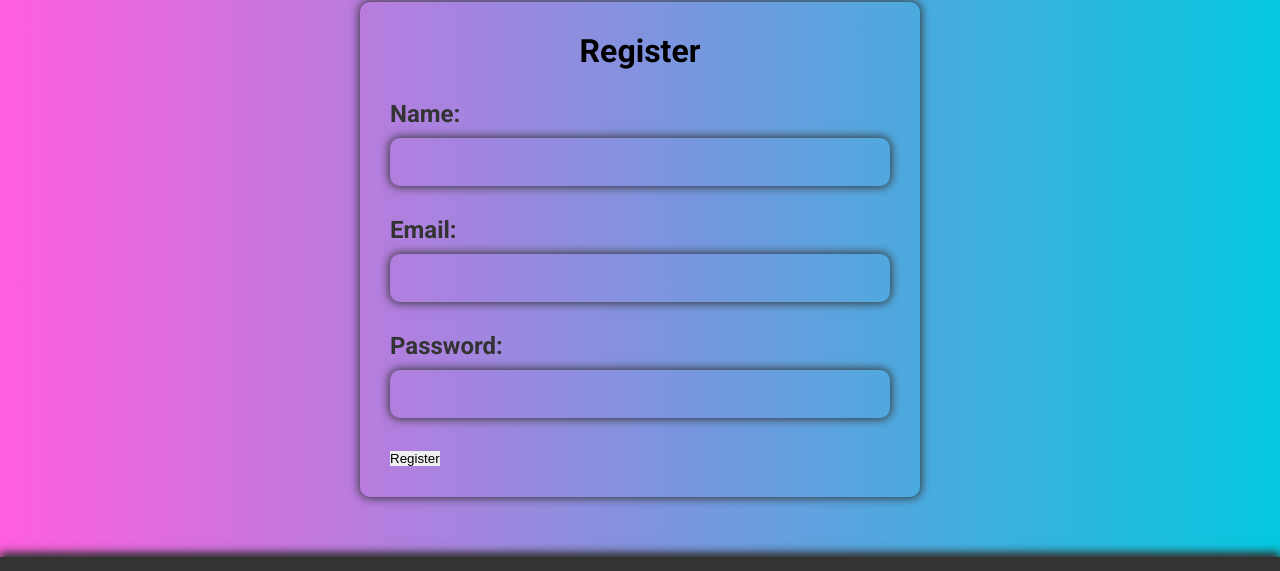
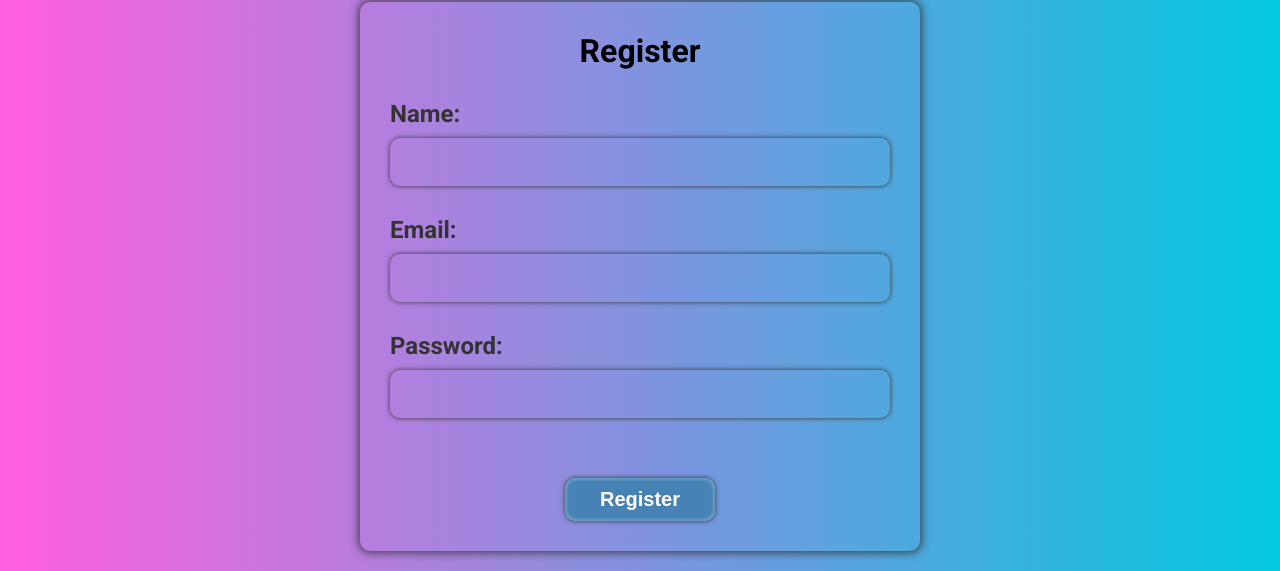
Before and after one commit to tiborhajszan/smartbrain, a React (Vite) app: page / in a window 1280 px wide. Shown: the part 228-799 px from the top of the page. Built offline with nearby package versions, Linux system fonts and the light colour scheme.

Commit message:
Register / Login : finalized.

```diff
--- a/src/App.css
+++ b/src/App.css
@@ -3,6 +3,29 @@
 //  Final Project | SmartBrain | Root Component Styles
 //####################################################################################################################*/
 
+button {
+  display: block;
+  margin: 0 auto;
+  box-shadow: 0 0 5px #333, 0 0 5px #9cc3e4 inset;
+  border-radius: 10px;
+  padding: 10px;
+  background-color: steelblue;
+  color: #fff;
+  font-size: 20px;
+  font-weight: 700;
+  cursor: pointer;
+}
+button:hover {
+  box-shadow: 0 0 5px #333, 0 0 5px #12538a inset;
+  background-color: #eee;
+  color: steelblue;
+}
+form > button:active {
+  box-shadow: 2px 2px 5px #333 inset, -2px -2px 5px #9cc3e4 inset;
+  padding: 10.5px;
+  font-size: 19px;
+}
+/*--------------------------------------------------------------------------------------------------------------------*/
 #title {
     width: calc(100% - 30px);
     max-width: calc(1440px - 30px);
--- a/src/login/RegisterLogin.css
+++ b/src/login/RegisterLogin.css
@@ -32,7 +32,7 @@ form > input {
   display: block;
   width: calc(100% - 20px);
   margin-bottom: 30px;
-  box-shadow: 0 0 10px 1px #333;
+  box-shadow: 0 0 5px #333;
   border-radius: 10px;
   padding: 10px;
   background: none;
@@ -40,8 +40,19 @@ form > input {
   font-size: 24px;
 }
 form > input:hover {
-  background-color: #9cc3e4;
+  background-color: #ffd658;
 }
-form > input:active {
-    background-color: #9cc3e4;
+form > input:focus {
+  outline: none;
+  background-color: #ffeaa8;
 }
+form > input:invalid {
+  color: red;
+}
+form > input:last-of-type {
+  margin-bottom: 60px;
+}
+/*--------------------------------------------------------------------------------------------------------------------*/
+form > button {
+  min-width: 150px;
+}
--- a/src/login/RegisterLogin.jsx
+++ b/src/login/RegisterLogin.jsx
@@ -5,19 +5,18 @@
 
 import "./RegisterLogin.css";
 
-// input field component renderer ######################################################################################
+// register/login component renderer ###################################################################################
 
 export default function RegisterLogin(props) {
   return (
     <form action="">
       <legend>{props.route}</legend>
-      {props.route === "Register"
-        ? <><label htmlFor="name">Name:</label><input type="text" name="username" /></>
-        : null}
+      {props.route === "Register" ? <label htmlFor="name">Name:</label> : null}
+      {props.route === "Register" ? <input type="text" name="username" required /> : null}
       <label htmlFor="email">Email:</label>
-      <input type="email" name="email" />
+      <input type="email" name="email" required />
       <label htmlFor="password">Password:</label>
-      <input type="password" name="password" />
+      <input type="password" name="password" required />
       <button type="submit">{props.route}</button>
     </form>
   );
```
